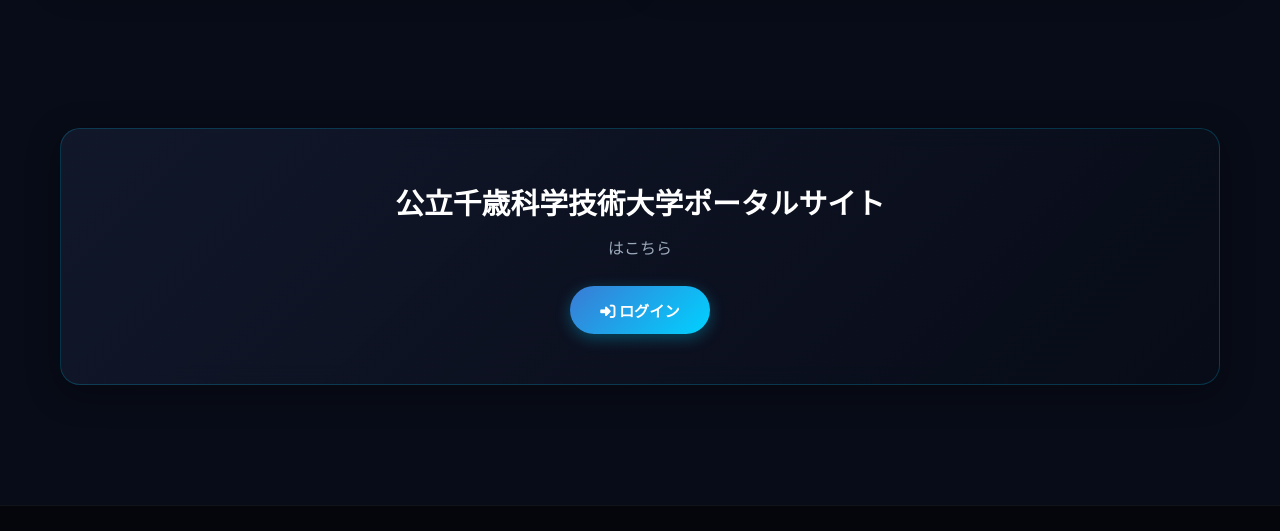
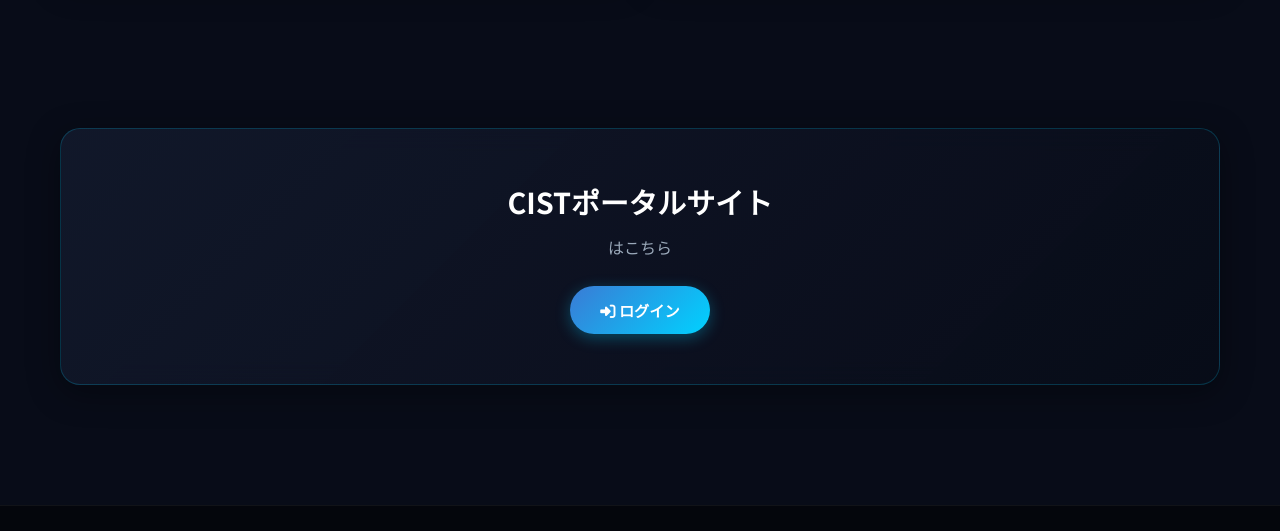
Before and after one commit to IKKYO-WhyamIme/CISTAstro, a plain HTML site: page index.html in a window 1280 px wide. Shown: the part 2322-2853 px from the top of the page. Drawn offline with Linux system fonts and the light colour scheme.

Commit message:
Update index.html

```diff
--- a/index.html
+++ b/index.html
@@ -243,7 +243,7 @@
   <section id="portal">
     <div class="container">
       <div class="portal-section glass-card">
-        <h3>公立千歳科学技術大学ポータルサイト</h3>
+        <h3>CISTポータルサイト</h3>
         <p>はこちら</p>
         <a href="https://portal.mc.chitose.ac.jp/portal/" class="btn btn-primary"><i class="fa-solid fa-right-to-bracket"></i> ログイン</a>
       </div>
```
